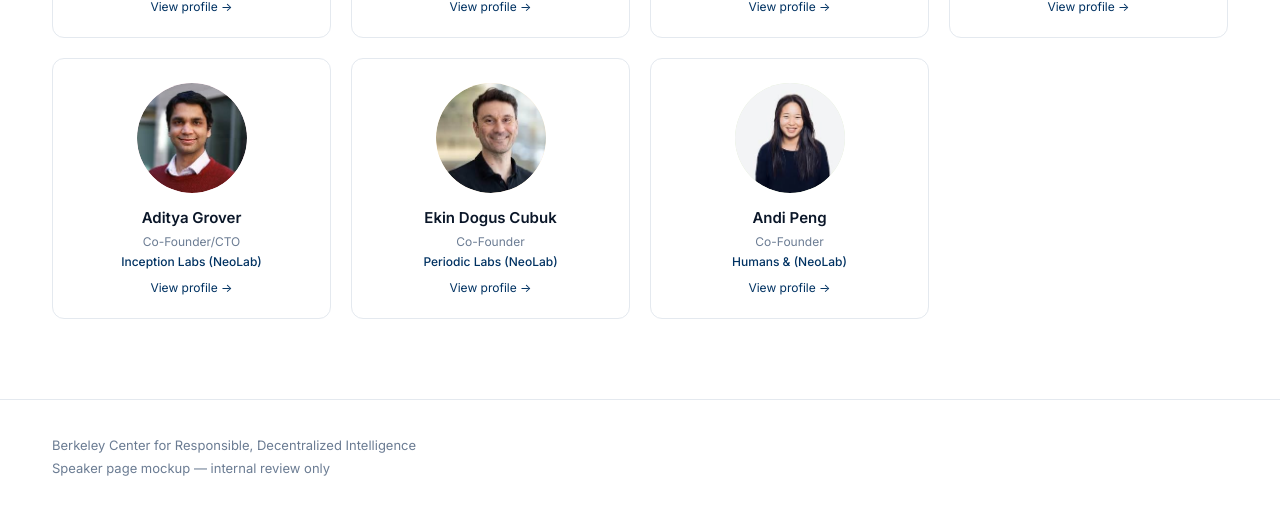
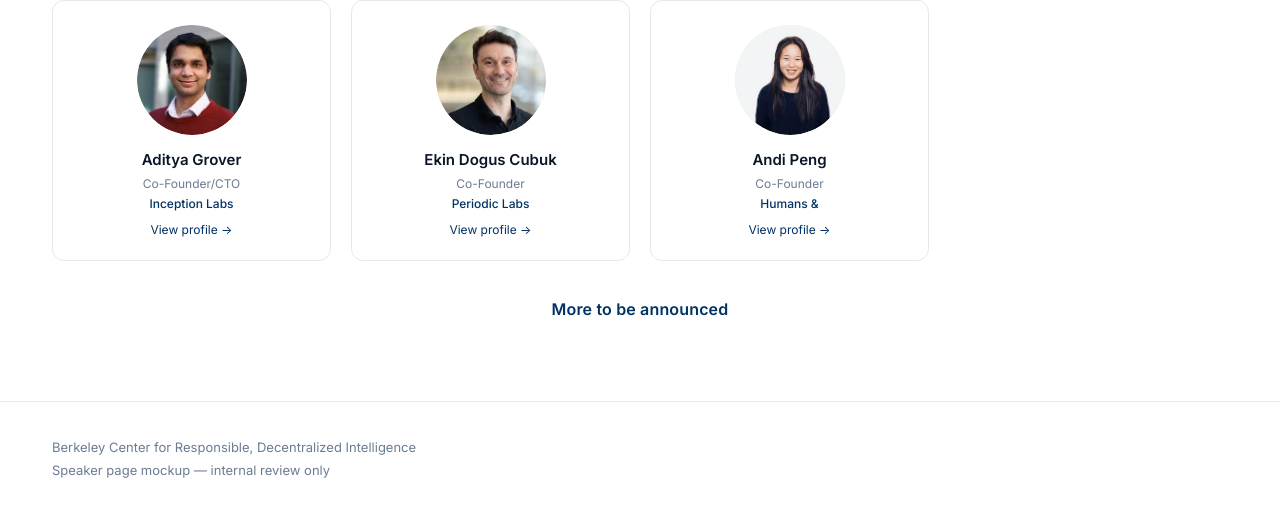
Before and after one commit to wilwixqa1/Agentic-AI-summit-Speaker-Page-Mockup, a FastAPI app: page /option-a in a window 1280 px wide. Shown: the part 3485-4002 px from the top of the page. Before the commit the page ends 3961 px from the top, so only its background shows below. Run offline with FastAPI, Linux system fonts and the light colour scheme.

Commit message:
Linda changes: remove (NeoLab) label, remove Main Stage label, add 'More to be announced'

```diff
--- a/app/static/css/option_a.css
+++ b/app/static/css/option_a.css
@@ -47,3 +47,12 @@
 
 @media (max-width: 900px) { .grid-speakers { grid-template-columns: repeat(3, 1fr); } }
 @media (max-width: 640px) { .grid-speakers { grid-template-columns: repeat(2, 1fr); gap: 12px; } }
+
+.more-announced {
+  text-align: center;
+  margin: 36px 0 8px;
+  font-size: 16px;
+  font-weight: 600;
+  color: var(--berkeley-blue);
+  letter-spacing: 0.01em;
+}
--- a/app/templates/option_a.html
+++ b/app/templates/option_a.html
@@ -12,12 +12,12 @@
       <input class="search-input" type="text" id="search" placeholder="Search speakers by name or organization..." />
     </div>
 
-    {% set stages = [("Main Stage", "Main"), ("Frontier Research Stage", "Frontier"), ("TBD", "TBD"), ("Media", "Media")] %}
+    {% set stages = [("", "Main"), ("Frontier Research Stage", "Frontier"), ("TBD", "TBD"), ("Media", "Media")] %}
     {% for stage_label, stage_key in stages %}
       {% set stage_speakers = data.speakers | selectattr("stage", "equalto", stage_key) | list %}
       {% if stage_speakers %}
       <div class="stage-group" data-stage="{{ stage_key }}">
-        <span class="stage-label">{{ stage_label }}</span>
+        {% if stage_label %}<span class="stage-label">{{ stage_label }}</span>{% endif %}
         <span class="speaker-count">{{ stage_speakers | length }} speakers</span>
         <div class="grid-speakers">
           {% for s in stage_speakers %}
@@ -40,6 +40,7 @@
       </div>
       {% endif %}
     {% endfor %}
+    <p class="more-announced">More to be announced</p>
   </div>
 </section>
 {% endblock %}
--- a/data/speakers.json
+++ b/data/speakers.json
@@ -363,7 +363,7 @@
     {
       "name": "Aditya Grover",
       "title": "Co-Founder/CTO",
-      "org": "Inception Labs (NeoLab)",
+      "org": "Inception Labs",
       "stage": "Main",
       "headshot": "aditya_grover.png",
       "link": "https://aditya-grover.github.io/"
@@ -371,7 +371,7 @@
     {
       "name": "Ekin Dogus Cubuk",
       "title": "Co-Founder",
-      "org": "Periodic Labs (NeoLab)",
+      "org": "Periodic Labs",
       "stage": "Main",
       "headshot": "ekin_dogus_cubuk.png",
       "link": "https://www.linkedin.com/in/ekin-dogus-cubuk-9148b8114/"
@@ -379,7 +379,7 @@
     {
       "name": "Andi Peng",
       "title": "Co-Founder",
-      "org": "Humans & (NeoLab)",
+      "org": "Humans &",
       "stage": "Main",
       "headshot": "andi_peng.png",
       "link": "https://andipeng.com/"
```
